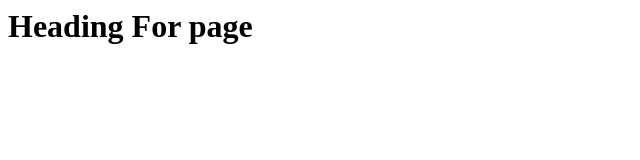
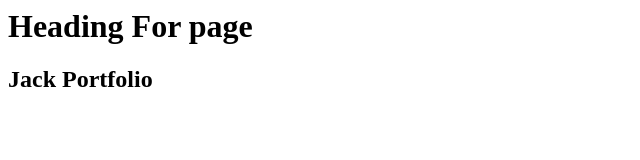
Before and after one commit to MrHefff/MrHefff.github.io, a plain HTML site: page index.html in a window 1280 px wide. Shown: the whole page, without its empty margins (0-640 px from the left). Drawn offline with Linux system fonts and the light colour scheme.

Commit message:
Update index.html

```diff
--- a/index.html
+++ b/index.html
@@ -1,2 +1,4 @@
 <!-- index -->
 <h1>Heading For page</h1>
+
+<h2> Jack Portfolio </h2>
```
